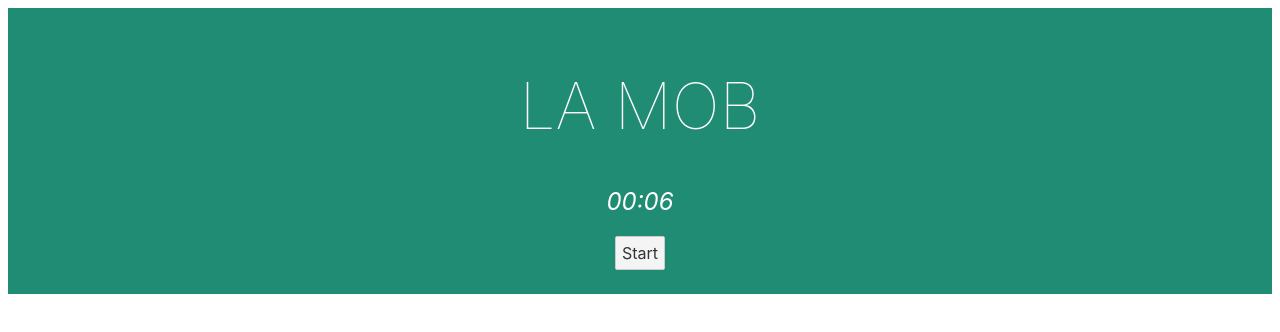
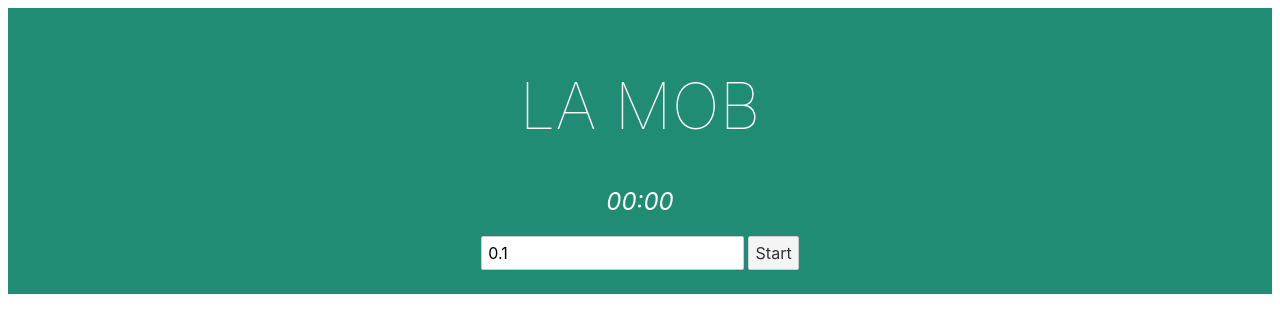
Before and after one commit to dillonfagan/LaMob, a Svelte app: page / in a window 1280 px wide. Shown: the top 332 px of the page. Built offline with nearby package versions, Linux system fonts and the light colour scheme.

Commit message:
basic time input

```diff
--- a/src/App.svelte
+++ b/src/App.svelte
@@ -1,6 +1,5 @@
 <script>
 	import Timer from './Timer.svelte';
-	export let name;
 </script>
 
 <main id="main">
--- a/src/Timer.svelte
+++ b/src/Timer.svelte
@@ -5,7 +5,7 @@
 
 	let time;
 	function initializeTimer() {
-		const lengthInSeconds = minutesToSeconds(0.1);
+		const lengthInSeconds = minutesToSeconds(0);
 		time = lengthInSeconds;
 	}
 
@@ -29,6 +29,8 @@
 	let interval;
 	function start() {
 		setBackgroundColor("#474787");
+		const timeInput = parseFloat(document.getElementById("time-input").value);
+		time = minutesToSeconds(timeInput);
 
 		interval = setInterval(() => {
 			if (time === 0) {
@@ -52,6 +54,7 @@
 
 <section>
 	<h2 class="time">{formatTime(time)}</h2>
+	<input id="time-input" value="0.1" />
 	<button id="button" on:click={start}>Start</button>
 </section>
 
--- a/src/main.js
+++ b/src/main.js
@@ -2,9 +2,6 @@ import App from './App.svelte';
 
 const app = new App({
 	target: document.body,
-	props: {
-		name: 'world'
-	}
 });
 
 export default app;
```
